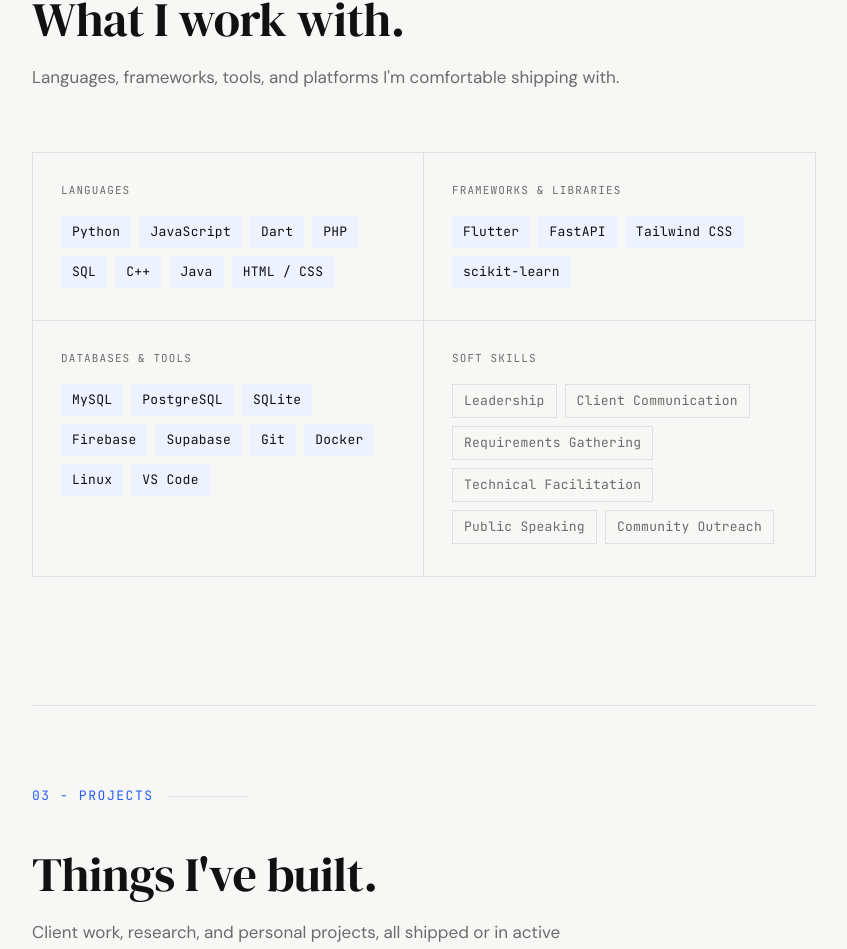
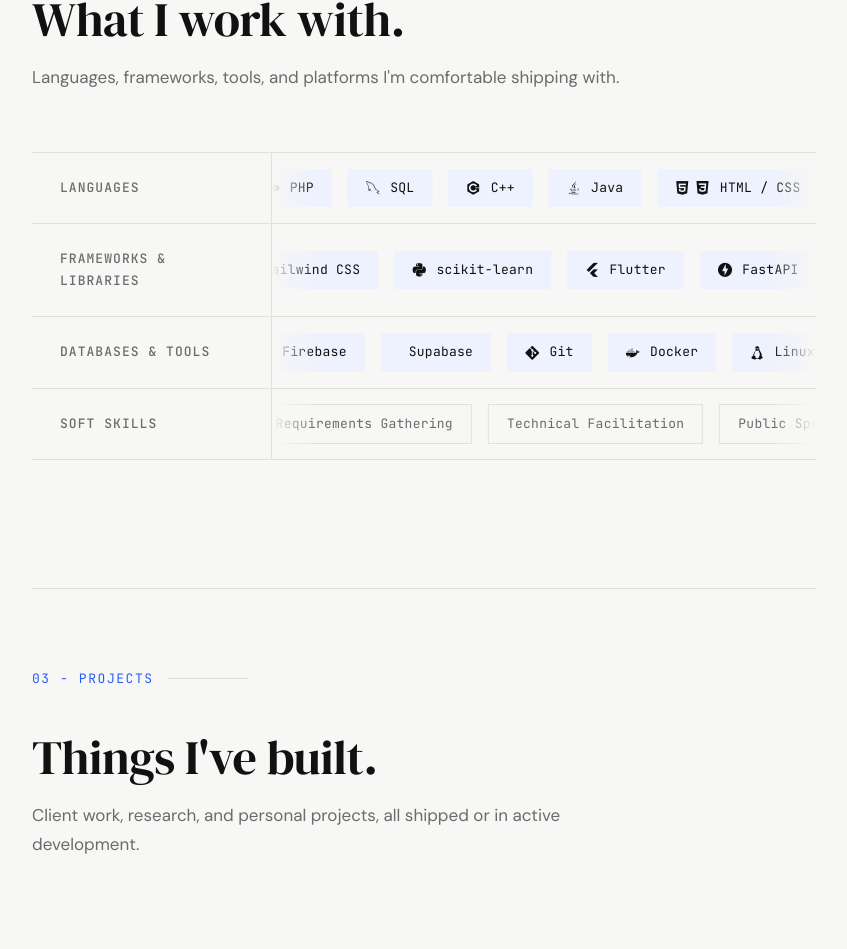
Before and after one commit to mrnp-dev/My-Portfolio, a React (Vite) app: page / in a window 1280 px wide. Shown: the part 2902-3851 px from the top of the page, without its empty margins (216-1063 px from the left). Built offline with nearby package versions, Linux system fonts and the light colour scheme.

Commit message:
feat: replace static skill grid with interactive marquee animation and add skill icons via devicon

```diff
--- a/index.html
+++ b/index.html
@@ -8,6 +8,7 @@
       name="description"
       content="Portfolio of Mark Rey Nino Pascual, a Computer Science student building full-stack, mobile, and machine learning software."
     />
+    <link rel="stylesheet" href="https://cdn.jsdelivr.net/gh/devicons/devicon@latest/devicon.min.css" />
     <title>Mark Rey Nino Pascual - CS Portfolio</title>
   </head>
   <body>
--- a/src/App.css
+++ b/src/App.css
@@ -293,51 +293,149 @@ main section + section {
   font-weight: 500;
 }
 
-.skills-grid {
+.skills-rows {
+  display: flex;
+  flex-direction: column;
+  border-top: 1px solid var(--rule);
+  margin-top: 24px;
+}
+
+.skill-category-row {
   display: grid;
-  grid-template-columns: repeat(2, 1fr);
-  border: 1px solid var(--rule);
-  margin-top: 16px;
-}
-
-.skill-category {
-  padding: 28px 28px 32px;
+  grid-template-columns: 240px 1fr;
+  align-items: center;
+  border-bottom: 1px solid var(--rule);
+  overflow: hidden;
+}
+
+.skill-category-label {
+  padding: 24px 28px;
   border-right: 1px solid var(--rule);
-  border-bottom: 1px solid var(--rule);
-}
-
-.skill-category:nth-child(2n) {
-  border-right: none;
-}
-
-.skill-category:nth-last-child(-n + 2) {
-  border-bottom: none;
-}
-
-.skill-cat-label {
-  margin-bottom: 16px;
-}
-
-.skill-tags,
-.project-stack {
-  display: flex;
-  flex-wrap: wrap;
-  gap: 8px;
-}
-
-.tag {
-  padding: 5px 11px;
+  background: var(--bg);
+  z-index: 2;
+  position: relative;
+}
+
+.skill-category-label h3 {
+  font-family: var(--mono);
+  font-size: 13px;
+  text-transform: uppercase;
+  letter-spacing: 0.08em;
+  color: var(--muted);
+  font-weight: 500;
+}
+
+/* Marquee Viewport */
+.skill-marquee-viewport {
+  overflow: hidden;
+  position: relative;
+  width: 100%;
+  display: flex;
+  align-items: center;
+  mask-image: linear-gradient(to right, transparent, var(--bg) 8%, var(--bg) 92%, transparent);
+  -webkit-mask-image: linear-gradient(to right, transparent, var(--bg) 8%, var(--bg) 92%, transparent);
+}
+
+.skill-marquee-track {
+  display: flex;
+  width: max-content;
+  animation: marquee-scroll-left 35s linear infinite;
+}
+
+.skill-marquee-track:hover {
+  animation-play-state: paused;
+}
+
+.skill-category-row:nth-child(1) .skill-marquee-track {
+  animation-duration: 32s;
+}
+.skill-category-row:nth-child(2) .skill-marquee-track {
+  animation-duration: 40s;
+}
+.skill-category-row:nth-child(3) .skill-marquee-track {
+  animation-duration: 36s;
+}
+.skill-category-row:nth-child(4) .skill-marquee-track {
+  animation-duration: 44s;
+}
+
+.skill-marquee-group {
+  display: flex;
+  align-items: center;
+  gap: 16px;
+  padding: 0 8px;
+}
+
+.skill-item {
+  display: flex;
+  align-items: center;
+  gap: 10px;
+  padding: 8px 18px;
   background: var(--accent-lt);
   color: var(--ink);
   font-family: var(--mono);
   font-size: 13px;
   letter-spacing: 0.02em;
-}
-
-.tag.soft {
+  white-space: nowrap;
+  transition: background 0.2s, color 0.2s, transform 0.2s;
+  cursor: default;
+}
+
+.skill-item.soft {
   border: 1px solid var(--rule);
   background: transparent;
   color: var(--muted);
+}
+
+.skill-item:hover {
+  background: var(--accent);
+  color: #ffffff;
+  transform: translateY(-1px);
+}
+
+.skill-item.soft:hover {
+  background: var(--ink);
+  color: var(--bg);
+  border-color: var(--ink);
+}
+
+.skill-icons {
+  display: flex;
+  align-items: center;
+  gap: 6px;
+  font-size: 14px;
+}
+
+.skill-icons i {
+  color: currentColor;
+  transition: color 0.2s;
+}
+
+/* Animations */
+@keyframes marquee-scroll-left {
+  0% {
+    transform: translate3d(0, 0, 0);
+  }
+  100% {
+    transform: translate3d(-50%, 0, 0);
+  }
+}
+
+/* Responsive adjustments */
+@media (max-width: 768px) {
+  .skill-category-row {
+    grid-template-columns: 1fr;
+  }
+
+  .skill-category-label {
+    border-right: none;
+    border-bottom: 1px solid var(--rule);
+    padding: 16px 20px;
+  }
+
+  .skill-marquee-viewport {
+    padding: 16px 0;
+  }
 }
 
 .project-card {
@@ -754,21 +852,6 @@ footer {
     grid-column: 1 / -1;
   }
 
-  .skills-grid {
-    grid-template-columns: 1fr;
-  }
-
-  .skill-category {
-    border-right: none;
-  }
-
-  .skill-category:nth-last-child(-n + 2) {
-    border-bottom: 1px solid var(--rule);
-  }
-
-  .skill-category:last-child {
-    border-bottom: none;
-  }
 
   .project-body {
     padding: 24px 20px 28px;
--- a/src/components/SkillsSection.tsx
+++ b/src/components/SkillsSection.tsx
@@ -3,6 +3,44 @@ import { SectionHeading } from './SectionHeading'
 
 type SkillsSectionProps = {
   skillGroups: SkillGroup[]
+}
+
+function getSkillIcons(skill: string): string[] {
+  const s = skill.toLowerCase().trim()
+  if (s === 'python') return ['devicon-python-plain']
+  if (s === 'javascript') return ['devicon-javascript-plain']
+  if (s === 'dart') return ['devicon-dart-plain']
+  if (s === 'php') return ['devicon-php-plain']
+  if (s === 'sql') return ['devicon-mysql-plain']
+  if (s === 'c++') return ['devicon-cplusplus-plain']
+  if (s === 'java') return ['devicon-java-plain']
+  if (s === 'html / css') return ['devicon-html5-plain', 'devicon-css3-plain']
+
+  if (s === 'flutter') return ['devicon-flutter-plain']
+  if (s === 'fastapi') return ['devicon-fastapi-plain']
+  if (s === 'tailwind css') return ['devicon-tailwindcss-original']
+  if (s === 'scikit-learn') return ['devicon-python-plain'] // fallback to python for scikit-learn
+
+  if (s === 'mysql') return ['devicon-mysql-plain']
+  if (s === 'postgresql') return ['devicon-postgresql-plain']
+  if (s === 'sqlite') return ['devicon-sqlite-plain']
+  if (s === 'firebase') return ['devicon-firebase-plain']
+  if (s === 'supabase') return ['devicon-supabase-plain']
+  if (s === 'git') return ['devicon-git-plain']
+  if (s === 'docker') return ['devicon-docker-plain']
+  if (s === 'linux') return ['devicon-linux-plain']
+  if (s === 'vs code') return ['devicon-vscode-plain']
+
+  return []
+}
+
+function getRepeatedSkills(skills: string[]): string[] {
+  if (skills.length === 0) return []
+  let result = [...skills]
+  while (result.length < 12) {
+    result = [...result, ...skills]
+  }
+  return result
 }
 
 export function SkillsSection({ skillGroups }: SkillsSectionProps) {
@@ -13,27 +51,61 @@ export function SkillsSection({ skillGroups }: SkillsSectionProps) {
         title="What I work with."
         subtitle="Languages, frameworks, tools, and platforms I'm comfortable shipping with."
       />
-      <div className="skills-grid reveal">
+      <div className="skills-rows reveal">
         {skillGroups.map((group) => (
-          <SkillCategory group={group} key={group.label} />
+          <SkillCategoryRow group={group} key={group.label} />
         ))}
       </div>
     </section>
   )
 }
 
-function SkillCategory({ group }: { group: SkillGroup }) {
-  const tagClassName = group.variant === 'soft' ? 'tag soft' : 'tag'
+function SkillCategoryRow({ group }: { group: SkillGroup }) {
+  const isSoft = group.variant === 'soft'
+  const displaySkills = getRepeatedSkills(group.skills)
 
   return (
-    <div className="skill-category">
-      <p className="skill-cat-label">{group.label}</p>
-      <div className="skill-tags">
-        {group.skills.map((skill) => (
-          <span className={tagClassName} key={skill}>
-            {skill}
-          </span>
-        ))}
+    <div className="skill-category-row">
+      <div className="skill-category-label">
+        <h3>{group.label}</h3>
+      </div>
+      <div className="skill-marquee-viewport">
+        <div className="skill-marquee-track">
+          <div className="skill-marquee-group">
+            {displaySkills.map((skill, index) => {
+              const icons = getSkillIcons(skill)
+              return (
+                <div key={`${skill}-g1-${index}`} className={`skill-item ${isSoft ? 'soft' : ''}`}>
+                  {icons.length > 0 && (
+                    <span className="skill-icons">
+                      {icons.map((iconClass) => (
+                        <i key={iconClass} className={iconClass} />
+                      ))}
+                    </span>
+                  )}
+                  <span className="skill-name">{skill}</span>
+                </div>
+              )
+            })}
+          </div>
+          <div className="skill-marquee-group" aria-hidden="true">
+            {displaySkills.map((skill, index) => {
+              const icons = getSkillIcons(skill)
+              return (
+                <div key={`${skill}-g2-${index}`} className={`skill-item ${isSoft ? 'soft' : ''}`}>
+                  {icons.length > 0 && (
+                    <span className="skill-icons">
+                      {icons.map((iconClass) => (
+                        <i key={iconClass} className={iconClass} />
+                      ))}
+                    </span>
+                  )}
+                  <span className="skill-name">{skill}</span>
+                </div>
+              )
+            })}
+          </div>
+        </div>
       </div>
     </div>
   )
```
